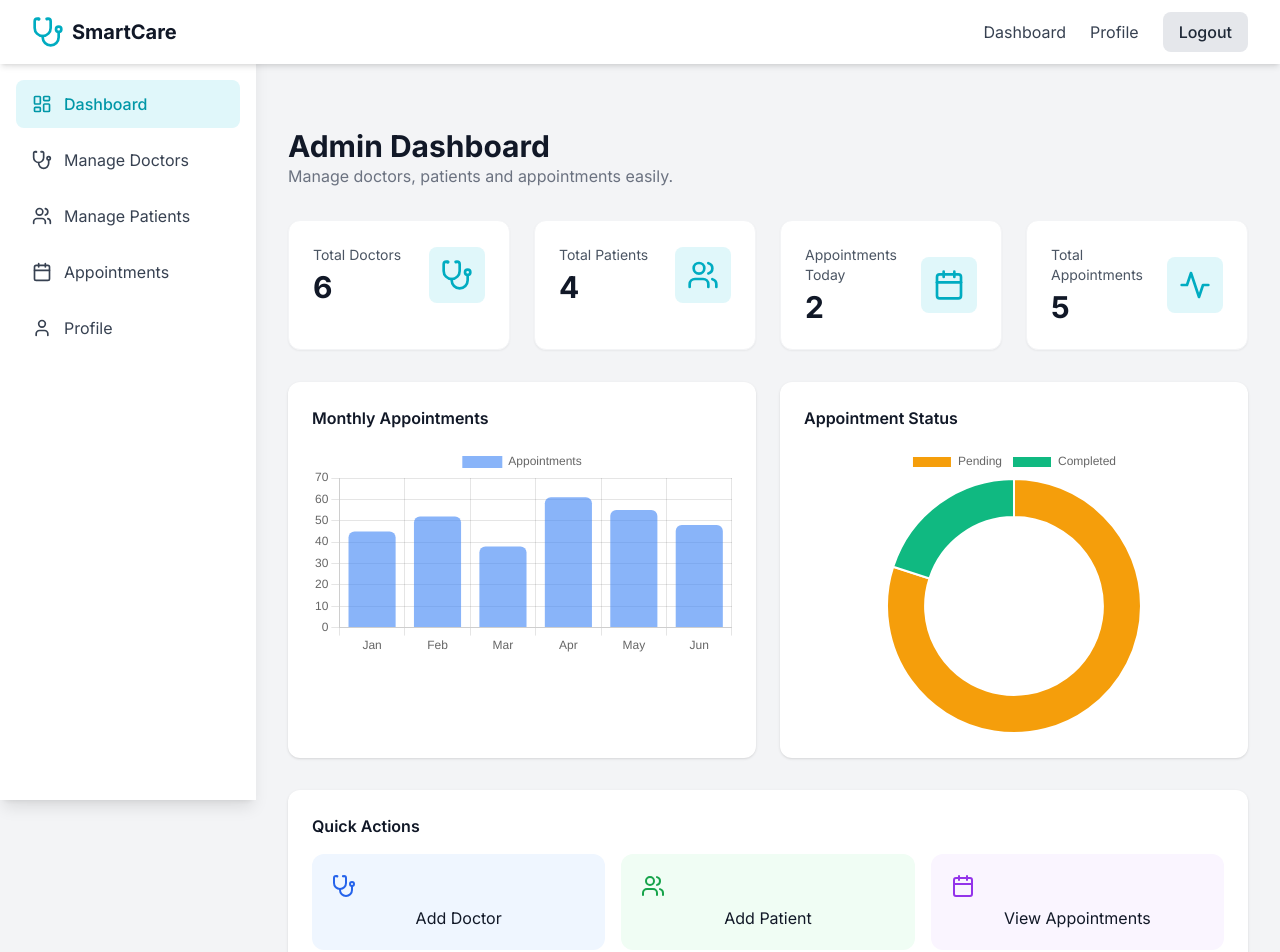
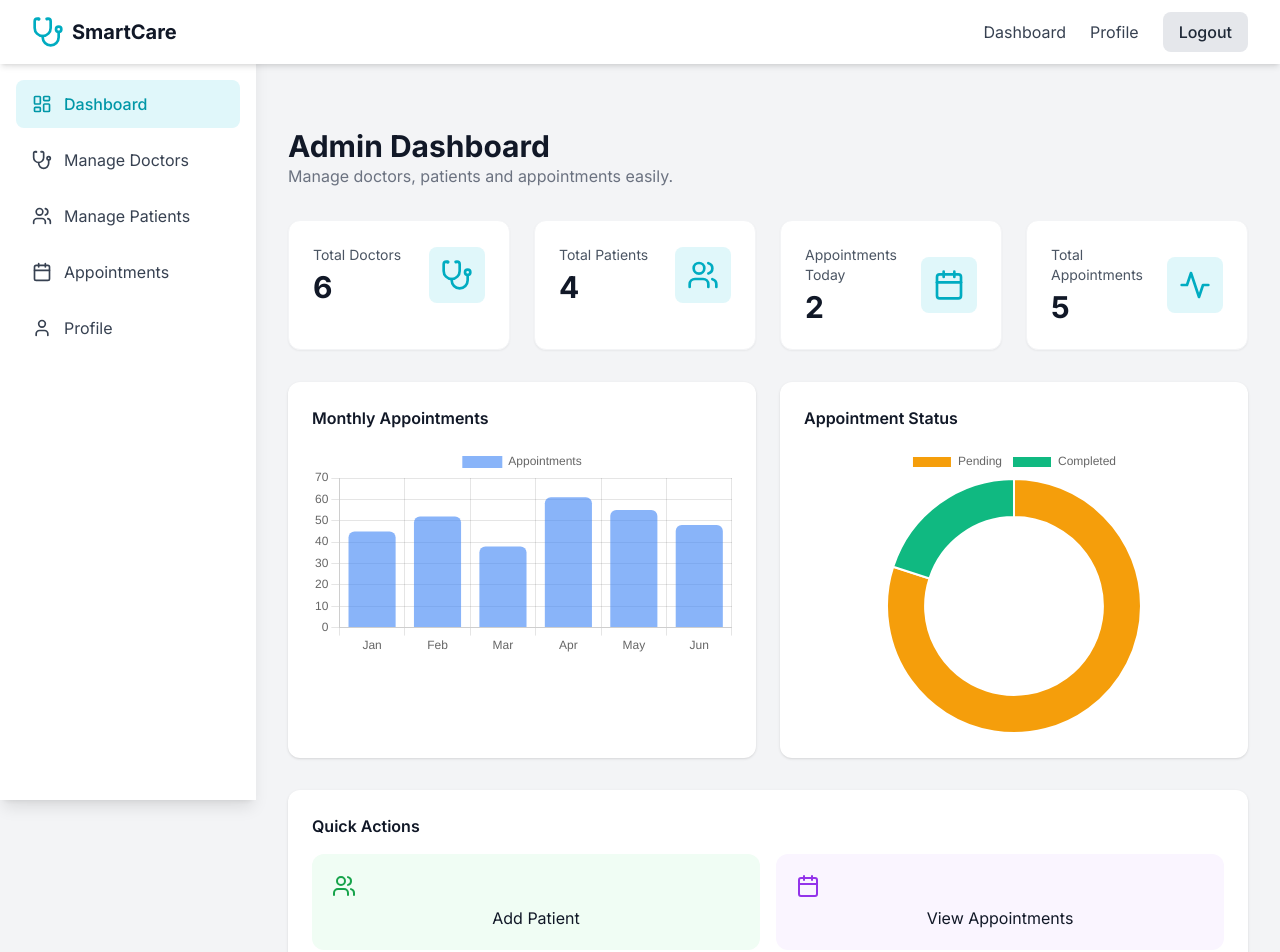
Before and after one commit to Vedant08-blip/smartcare-hospital-management, a React (Vite) app: page /admin/dashboard in a window 1280 px wide. Shown: the top 952 px of the page. Built offline with nearby package versions, Linux system fonts and the light colour scheme.

Commit message:
More Fixes In Pages

```diff
--- a/src/pages/admin/AdminDashboard.jsx
+++ b/src/pages/admin/AdminDashboard.jsx
@@ -152,15 +152,7 @@ const AdminDashboard = () => {
               <div className="bg-white p-6 rounded-xl shadow">
                 <h3 className="font-semibold mb-4">Quick Actions</h3>
 
-                <div className="grid md:grid-cols-3 gap-4">
-                  <button
-                    onClick={() => setCurrentView('addDoctor')}
-                    className="p-5 bg-blue-50 rounded-xl hover:bg-blue-100 transition"
-                  >
-                    <Stethoscope className="mb-2 text-blue-600" />
-                    Add Doctor
-                  </button>
-
+                <div className="grid md:grid-cols-2 gap-4">
                   <button
                     onClick={() => setCurrentView('addPatient')}
                     className="p-5 bg-green-50 rounded-xl hover:bg-green-100 transition"
@@ -179,28 +171,6 @@ const AdminDashboard = () => {
                 </div>
               </div>
             </>
-          )}
-
-          {/* =============================
-               ADD DOCTOR VIEW
-          ==============================*/}
-          {currentView === 'addDoctor' && (
-            <div className="bg-white p-6 rounded-xl shadow">
-              <BackButton />
-              <h2 className="text-xl font-semibold mb-4">Add Doctor</h2>
-
-              <input
-                type="text"
-                placeholder="Doctor Name"
-                className="input-field mb-3"
-              />
-              <input
-                type="text"
-                placeholder="Specialization"
-                className="input-field mb-3"
-              />
-              <button className="btn-primary">Save Doctor</button>
-            </div>
           )}
 
           {/* =============================
--- a/src/pages/admin/ManageDoctors.jsx
+++ b/src/pages/admin/ManageDoctors.jsx
@@ -2,12 +2,11 @@ import { useState } from "react";
 import Navbar from "../../components/Navbar";
 import Sidebar from "../../components/Sidebar";
 import { doctors as initialDoctors } from "../../data/dummyData";
-import { Stethoscope, Mail, Phone, Edit, Trash2 } from "lucide-react";
+import { Mail, Phone, Edit, Trash2 } from "lucide-react";
 
 const ManageDoctors = () => {
   const [doctors, setDoctors] = useState(initialDoctors);
   const [isOpen, setIsOpen] = useState(false);
-  const [isEditing, setIsEditing] = useState(false);
   const [currentDoctor, setCurrentDoctor] = useState(null);
 
   const [formData, setFormData] = useState({
@@ -19,28 +18,16 @@ const ManageDoctors = () => {
     image: "https://via.placeholder.com/150"
   });
 
+  // Edit Doctor
+  const handleEditDoctor = (doctor) => {
+    setIsOpen(true);
+    setCurrentDoctor(doctor);
+    setFormData(doctor);
+  };
+
   // Handle Input Change
   const handleChange = (e) => {
     setFormData({ ...formData, [e.target.name]: e.target.value });
-  };
-
-  // Add Doctor
-  const handleAddDoctor = () => {
-    const newDoctor = {
-      id: Date.now(),
-      ...formData
-    };
-    setDoctors([...doctors, newDoctor]);
-    setIsOpen(false);
-    resetForm();
-  };
-
-  // Edit Doctor
-  const handleEditDoctor = (doctor) => {
-    setIsEditing(true);
-    setIsOpen(true);
-    setCurrentDoctor(doctor);
-    setFormData(doctor);
   };
 
   const handleUpdateDoctor = () => {
@@ -49,7 +36,6 @@ const ManageDoctors = () => {
     );
     setDoctors(updatedDoctors);
     setIsOpen(false);
-    setIsEditing(false);
     resetForm();
   };
 
@@ -136,7 +122,7 @@ const ManageDoctors = () => {
         <div className="fixed inset-0 bg-black bg-opacity-40 flex justify-center items-center">
           <div className="bg-white p-6 rounded-xl w-96">
             <h2 className="text-xl font-bold mb-4">
-              {isEditing ? "Edit Doctor" : "Add Doctor"}
+              Edit Doctor
             </h2>
 
             <input
@@ -183,21 +169,12 @@ const ManageDoctors = () => {
                 Cancel
               </button>
 
-              {isEditing ? (
               <button
                 onClick={handleUpdateDoctor}
                 className="px-4 py-2 bg-blue-600 text-white rounded"
               >
                 Update
               </button>
-              ) : (
-                <button
-                  onClick={handleAddDoctor}
-                  className="px-4 py-2 bg-blue-600 text-white rounded"
-                >
-                  Add
-                </button>
-              )}
             </div>
           </div>
         </div>
```
Lines whose indentation alone changed are shown as unchanged.
